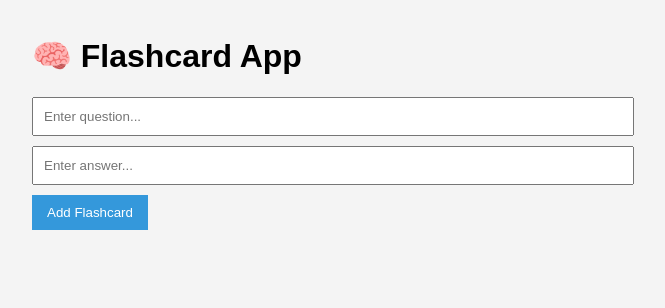
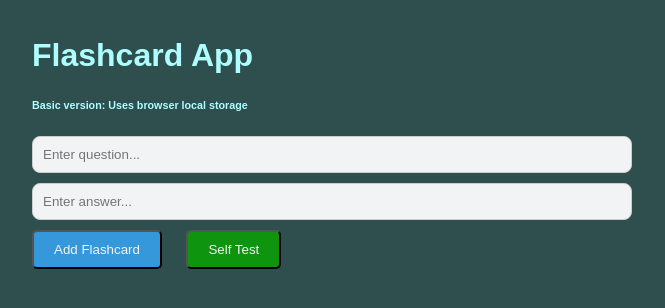
Before and after one commit to jkedawen/Flashcards, a plain HTML site: page index.html in a window 1280 px wide. Shown: the whole page, without its empty margins (308-973 px from the left). Drawn offline with Linux system fonts and the light colour scheme.

Commit message:
fixed up css for dark mode

```diff
--- a/index.html
+++ b/index.html
@@ -1,19 +1,21 @@
 <!DOCTYPE html>
 <html lang="en">
 <head>
-  <meta charset="UTF-8" />
-  <meta name="viewport" content="width=device-width, initial-scale=1.0"/>
-  <title>Flashcards</title>
-  <link rel="stylesheet" href="style.css" />
+    <meta charset="UTF-8">
+    <meta name="viewport" content="width=device-width, initial-scale=1.0">
+    <title>🧠 Flashcards</title>
+    <link rel="stylesheet" href="style.css">
 </head>
 <body>
     <div class="container">
-    <h1>🧠 Flashcard App</h1>
+        <h1>Flashcard App</h1>
+        <h6>Basic version: Uses browser local storage</h6>
 
-    <div class="card-form">
-      <input type="text" id="question" placeholder="Enter question..." />
-      <input type="text" id="answer" placeholder="Enter answer..." />
+        <div class="in_form">
+            <input type="text" id="question" placeholder="Enter question...">
+            <input type="text" id="answer" placeholder="Enter answer...">
             <button id="addCardBtn">Add Flashcard</button>
+            <button id="quiz">Self Test</button>
         </div>
 
         <div id="cards-container">
--- a/script.js
+++ b/script.js
@@ -4,6 +4,8 @@ const addCardBtn = document.getElementById('addCardBtn');
 const cardsContainer = document.getElementById('cards-container');
 
 let flashcards = JSON.parse(localStorage.getItem('flashcards')) || [];
+
+
 
 function saveAndRenderCards() {
   localStorage.setItem('flashcards', JSON.stringify(flashcards));
--- /dev/null
+++ b/style.scss
@@ -0,0 +1,70 @@
+* {
+    box-sizing: border-box;
+}
+body {
+    font-family: sans-serif;
+    color: #aefeff;
+    background: darkslategray;
+    margin: 0;
+    padding: 1rem;
+}
+.container {
+    max-width: 600px;
+    margin: auto;
+}
+.in_form {
+    input {
+        color: #2F3941;
+        background: #f2f3f4;
+        padding: 10px;
+        width: 100%;
+        margin-bottom: 10px;
+        border: 1px solid #ccc;
+        border-radius: 8px;
+        outline: none;
+        transition: border-color 0.3s;
+    }
+    input:focus {
+        border-color: #3498db;
+    }
+    button {
+        margin-right: 10px;
+        margin-bottom: 10px;
+        padding: 10px 20px;
+        border-radius: 5px;
+        cursor: pointer;
+        color:#f2f3f4;
+        background: #3498db;
+        transition: color 1s ease;
+        transition: background-color .3s;
+    }
+    #quiz {
+        margin-left:10px;
+        background: rgb(15, 148, 15);
+    }
+    button:hover {
+        color:#202020;
+        background: #70c0f5;
+    }
+    #quiz:hover {
+        color:#202020;
+        background: rgb(103, 189, 103);
+    }
+}
+.card {
+    color:#f2f3f4;
+    background:#202020;
+    padding: 15px;
+    border-radius: 8px;
+    margin-bottom: 10px;
+    box-shadow: 0 0 5px #ccc;
+    position: relative;
+}
+.card .delete {
+    position: absolute;
+    top: 10px;
+    right: 15px;
+    color:  orange;
+    cursor: pointer;
+    font-weight: bold;
+}
```
Also changed, not shown: test.html (added, +11 -0 lines), style.css, 1 other file. Lines whose indentation alone changed are shown as unchanged.
